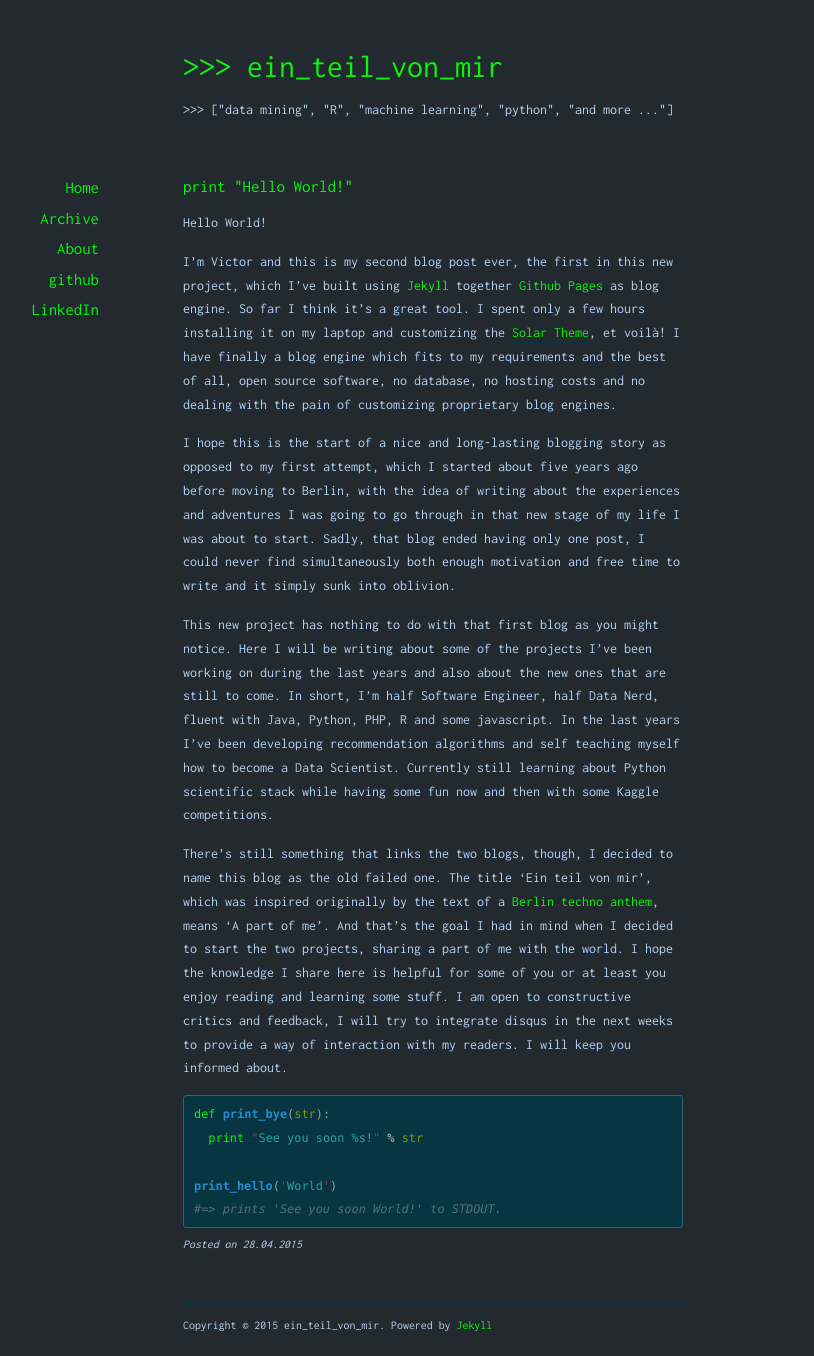
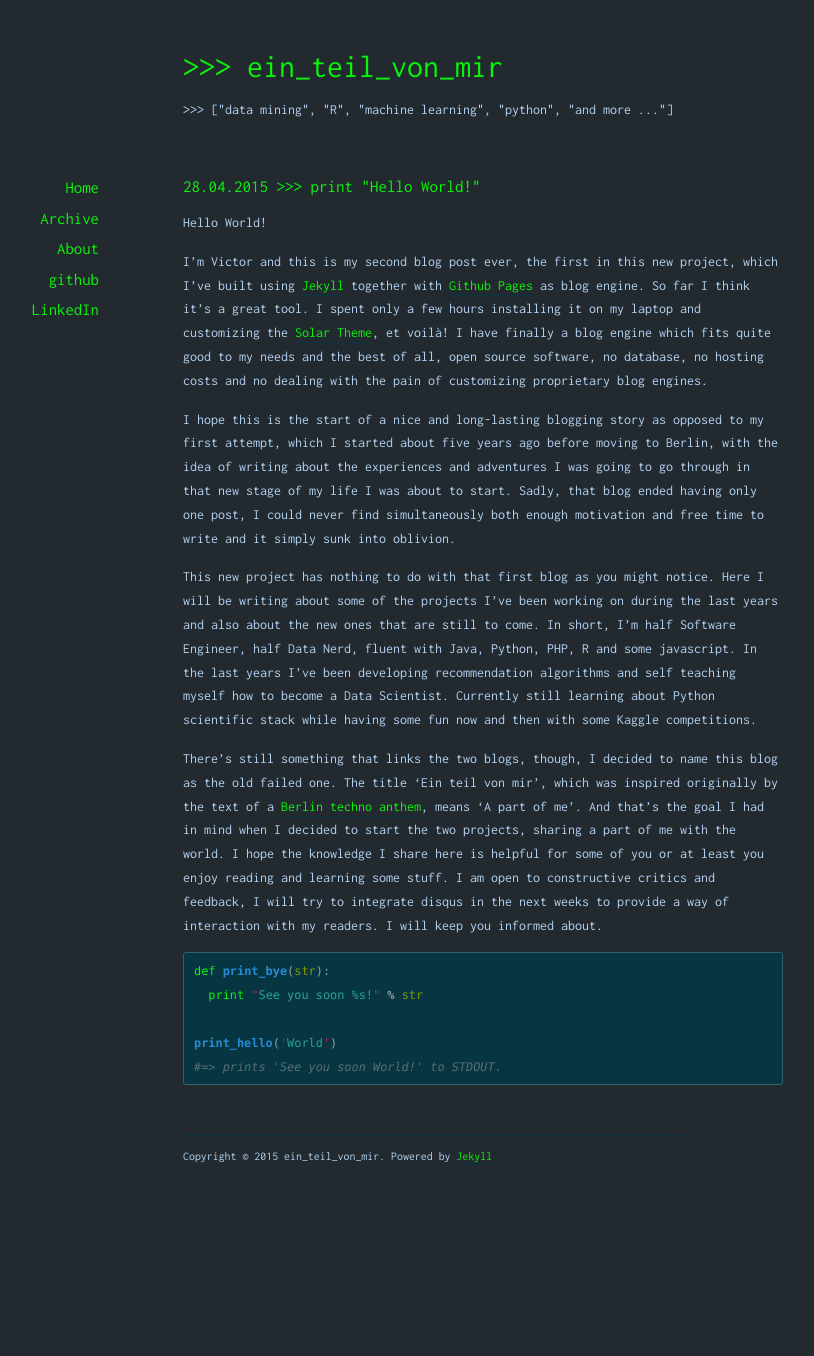
Before and after one commit to vruizext/etvm, a Jekyll site: the page built from _posts/2015-04-28-hello-world.markdown, in a window 1280 px wide. Shown: the whole page, without its empty margins (207-1021 px from the left). Built offline with Jekyll 4.4.1, drawn with Linux system fonts in a browser that asks for light colours; nearby versions of some CDN libraries; after the commit the page ends 1187 px from its top, so only the background shows below that.

Commit message:
fix problem with relative paths

```diff
--- a/_layouts/post.html
+++ b/_layouts/post.html
@@ -2,18 +2,9 @@
 layout: default
 ---
 <article class="post">
-
-	{% if page.external-url %}
-		<h1>
-			<a href="{{ site.baseurl }}{{ page.external-url }}">{{ page.title }}</a>
-			<a class="anchor" href="{{ site.baseurl }}{{ page.url }}"><i class="icon-anchor"></i></a>
-		</h1>
-	{% else %}
-		<h1><a href="{{ site.baseurl }}{{ page.url }}">{{ page.title }}</a></h1>
-	{% endif %}
-
+	<!--h1><a href="{{ site.baseurl }}{{ page.url }}">{{ page.date | date: "%d.%m.%Y" }} &gt;&gt;&gt; {{ page.title }}</a></h1-->
+	<h1>{{ page.date | date: "%d.%m.%Y" }} &gt;&gt;&gt; {{ page.title }}</h1>
+	<!--p class="meta">V.Ruiz <span class="postdate">{{ page.date | date: "%d.%m.%Y" }}</span></p-->
 	<div class="post-content">{{ content }}</div>
 
-	<p class="meta">Posted on <span class="postdate">{{ page.date | date: "%d.%m.%Y" }}</span></p>
-
 </article>
--- a/_posts/2015-04-28-hello-world.markdown
+++ b/_posts/2015-04-28-hello-world.markdown
@@ -2,12 +2,12 @@
 layout: post
 title:  'print "Hello World!"'
 date:   2015-04-28
-categories: python
+categories: Berlin
 ---
 
 Hello World!
 
-I'm Victor and this is my second blog post ever, the first in this new project, which I've built using [Jekyll](http://jekyllrb.com/) together [Github Pages](http://pages.github.com/) as blog engine. So far I think it's a great tool. I spent only a few hours installing it on my laptop and customizing the [Solar Theme](http://mattvh.github.io/solar-theme-jekyll/), et voilà! I have finally a blog engine which fits to my requirements and the best of all, open source software, no database, no hosting costs and no dealing with the pain of customizing proprietary blog engines.
+I'm Victor and this is my second blog post ever, the first in this new project, which I've built using [Jekyll](http://jekyllrb.com/) together with [Github Pages](http://pages.github.com/) as blog engine. So far I think it's a great tool. I spent only a few hours installing it on my laptop and customizing the [Solar Theme](http://mattvh.github.io/solar-theme-jekyll/), et voilà! I have finally a blog engine which fits quite good to my needs and the best of all, open source software, no database, no hosting costs and no dealing with the pain of customizing proprietary blog engines.
 
 I hope this is the start of a nice and long-lasting blogging story as opposed to my first attempt, which I started about five years ago before moving to Berlin, with the idea of writing about the experiences and adventures I was going to go through in that new stage of my life I was about to start. Sadly, that blog ended having only one post, I could never find simultaneously both enough motivation and free time to write and it simply sunk into oblivion.
 
--- a/archives/index.html
+++ b/archives/index.html
@@ -7,7 +7,7 @@ title: Archives
 
 	{% for post in site.posts %}
 		<article class="post">
-            <h1>{{ post.date | date: "%d.%m.%Y" }} <a href="{{ post.url }}">&gt;&gt;&gt; {{ post.title }}</a></h1>
+            <h1><a href="{{ site.baseurl }}{{ post.url }}">{{ post.date | date: "%d.%m.%Y" }} &gt;&gt;&gt; {{ post.title }}</a></h1>
 		</article>
 	{% endfor %}
 
--- a/assets/css/style.css
+++ b/assets/css/style.css
@@ -152,7 +152,7 @@ h3 {
 }
 
 #content {
-	width: 500px;
+	width: 600px;
 	margin: 0 auto;
 }
 
```
Also changed, not shown: 6 other files.
